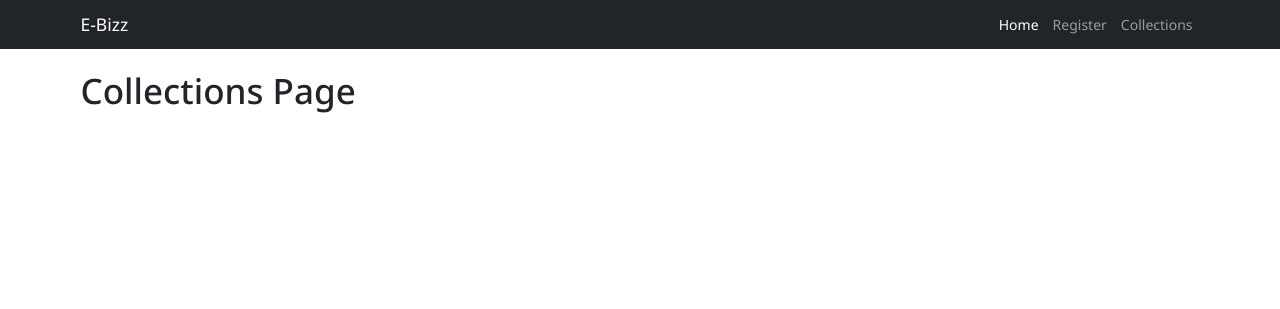
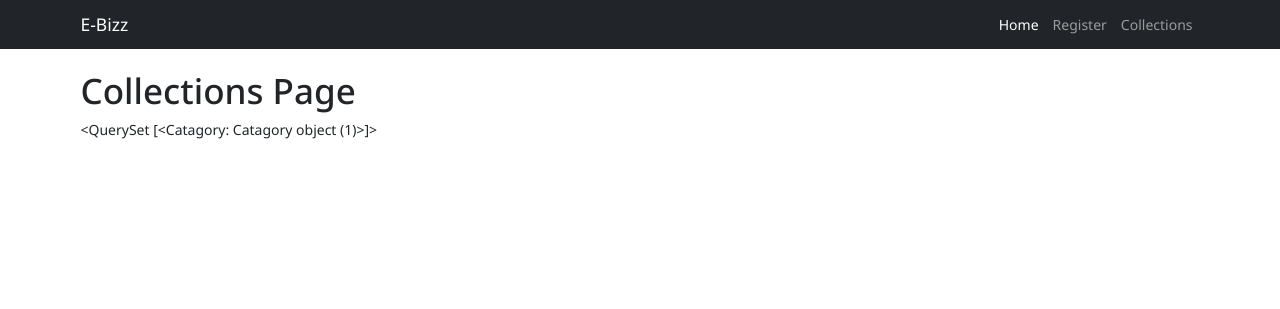
Before and after one commit to viyash-24/E-Commerce, a Django app: template shop/templates/shop/collections.html in a window 1280 px wide. Shown: the top 309 px of the page. Run offline with Django 5.2, Linux system fonts and the light colour scheme; the template is opened without the code that fills it: values that come from a table or form of the project are taken from there, others are empty; tables that the repository leaves empty hold one stand-in row (values such as "Sample post").

Commit message:
catagory is added

```diff
--- a/shop/templates/shop/collections.html
+++ b/shop/templates/shop/collections.html
@@ -7,6 +7,7 @@
           <div class="row">
                <div class="col-12">
           <h1>Collections Page</h1>
+          {{catagory}}
                </div>
           </div>
          </div>
```
